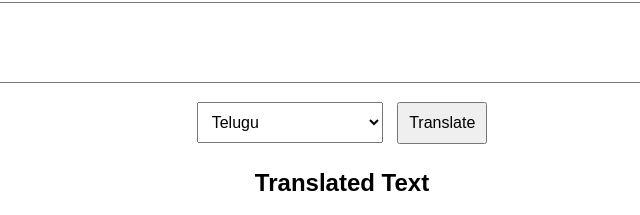
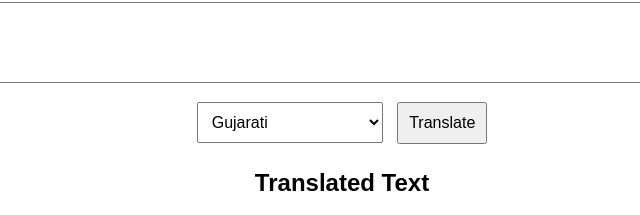
Before and after one commit to Nithin12218513/languagetranslator, a plain HTML site: page frontend/index.html in a window 1280 px wide. Shown: the part 106-321 px from the top of the page, 298-938 px from the left. Drawn offline with Linux system fonts and the light colour scheme.

Commit message:
Update index.html

```diff
--- a/frontend/index.html
+++ b/frontend/index.html
@@ -26,7 +26,7 @@
     <textarea id="inputText" rows="5" placeholder="Enter text to translate..."></textarea><br>
 
     <select id="language">
-        <option value="gujarati">Telugu</option>
+        <option value="gujarati">Gujarati</option>
         <option value="hindi">Hindi</option>
         <option value="french">French</option>
         <option value="german">German</option>
```
